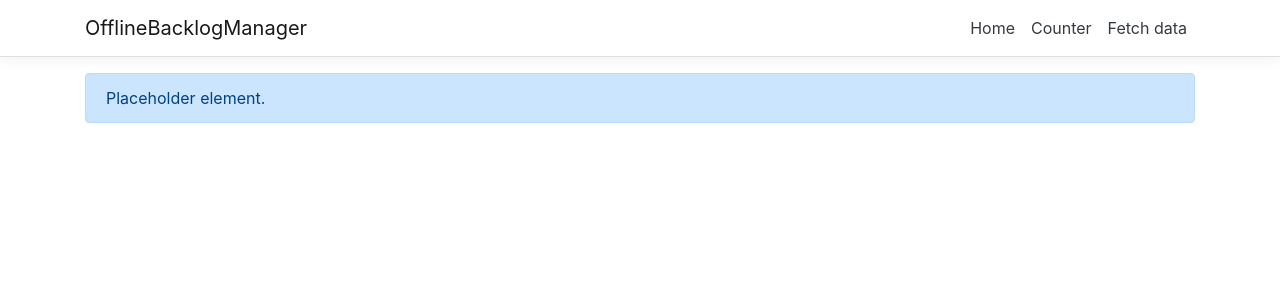
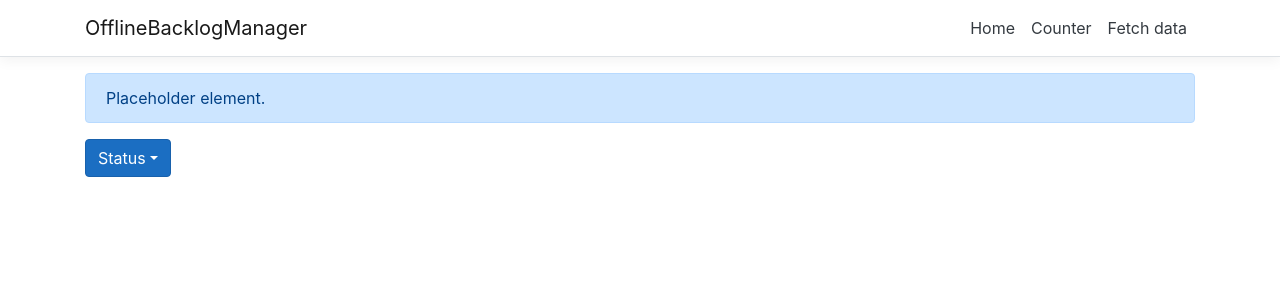
Before and after one commit to sxsg430/OfflineBacklogManager, a React (Create React App) app in the folder ClientApp/: page /add in a window 1280 px wide. Shown: the top 300 px of the page. Built offline with nearby package versions, Linux system fonts and the light colour scheme.

Commit message:
Add reusable dropdown for gameplay status

```diff
--- a/ClientApp/src/components/AddNew.js
+++ b/ClientApp/src/components/AddNew.js
@@ -1,13 +1,22 @@
 import React, { Component } from 'react';
-import { Alert } from 'reactstrap';
+import { Alert, Input, ButtonGroup } from 'reactstrap';
+import StatusDropdown from './ui_components/StatusDropdown';
 
 export class AddNew extends Component {
     static displayName = AddNew.name;
     constructor(props) {
         super(props);
+        this.updateStatus = this.updateStatus.bind(this);
 
-        this.state = {}
+        this.state = {
+            currentStatus: 'Status'
+        }
 
+    }
+
+    updateStatus = (value) => {
+        let internalVal = value;
+        this.setState({ currentStatus: internalVal });
     }
 
     render() {
@@ -16,6 +25,9 @@ export class AddNew extends Component {
                 <Alert color="primary">
                     Placeholder element.
                 </Alert>
+                <ButtonGroup>
+                    <StatusDropdown updateState={this.updateStatus}/>
+                </ButtonGroup>
             </main>
             )
     }
--- /dev/null
+++ b/ClientApp/src/components/ui_components/StatusDropdown.js
@@ -0,0 +1,53 @@
+import React, { Component } from 'react';
+import { DropdownToggle, DropdownMenu, DropdownItem, ButtonDropdown } from 'reactstrap';
+
+class StatusDropdown extends Component {
+
+    constructor(props) {
+        super(props);
+
+        this.state = {
+            Open: false,
+            currValue: "Status",
+        }
+    }
+
+    toggle = () => {
+        this.setState({Open: !this.state.Open})
+    }
+
+    updateSelection = (val) => {
+        // Get Inner Text of the element provided and update local and parent state.
+        this.setState({ currValue: val.currentTarget.innerText });
+        this.props.updateState(val.currentTarget.innerText);
+    }
+
+    textValue = () => {
+        // If the dropdown is loaded from the edit page, show the default value from the parent (the existing status from the game being edited). Otherwise, use the internal default value.
+        if (this.props.edit === 1) {
+            return this.props.currentValue;
+        } else {
+            return this.state.currValue;
+        }
+    }
+
+    render() {
+        return (
+            <ButtonDropdown direction="down" isOpen={this.state.Open} toggle={this.toggle}>
+                <DropdownToggle className="menu-button" caret color="primary">
+                    {this.textValue()}
+                </DropdownToggle>
+                <DropdownMenu>
+                    <DropdownItem style={{ fontWeight: 500, color: 'black' }} onClick={this.updateSelection}>Unplayed</DropdownItem>
+                    <DropdownItem style={{ fontWeight: 500, color: 'black' }} onClick={this.updateSelection}>Incomplete</DropdownItem>
+                    <DropdownItem style={{ fontWeight: 500, color: 'black' }} onClick={this.updateSelection}>Beaten</DropdownItem>
+                    <DropdownItem style={{ fontWeight: 500, color: 'black' }} onClick={this.updateSelection}>Complete</DropdownItem>
+                    <DropdownItem style={{ fontWeight: 500, color: 'black' }} onClick={this.updateSelection}>Mastered</DropdownItem>
+                    <DropdownItem style={{ fontWeight: 500, color: 'black' }} onClick={this.updateSelection}>N/A</DropdownItem>
+                </DropdownMenu>
+            </ButtonDropdown>
+            )
+    }
+}
+
+export default StatusDropdown;
```
